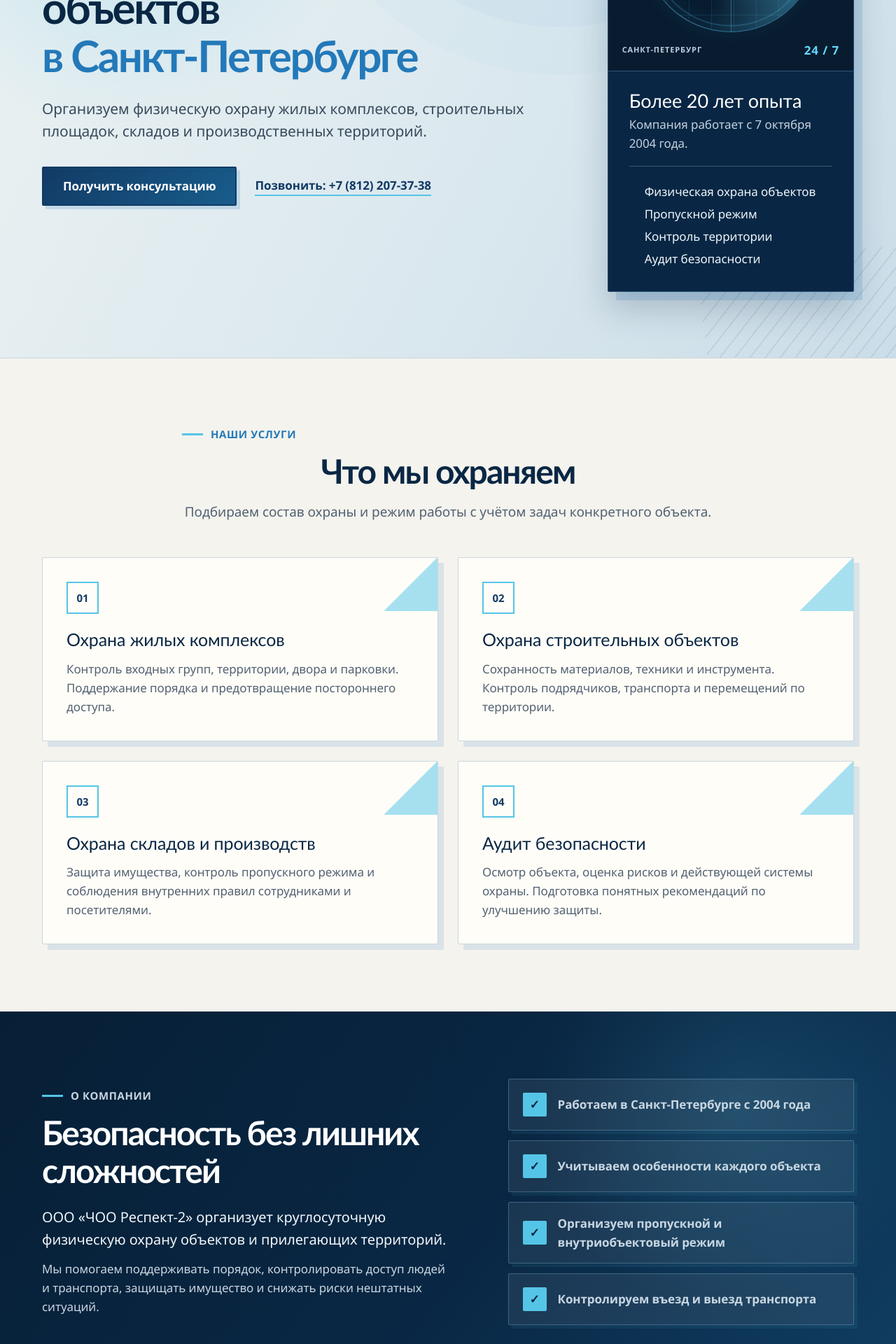
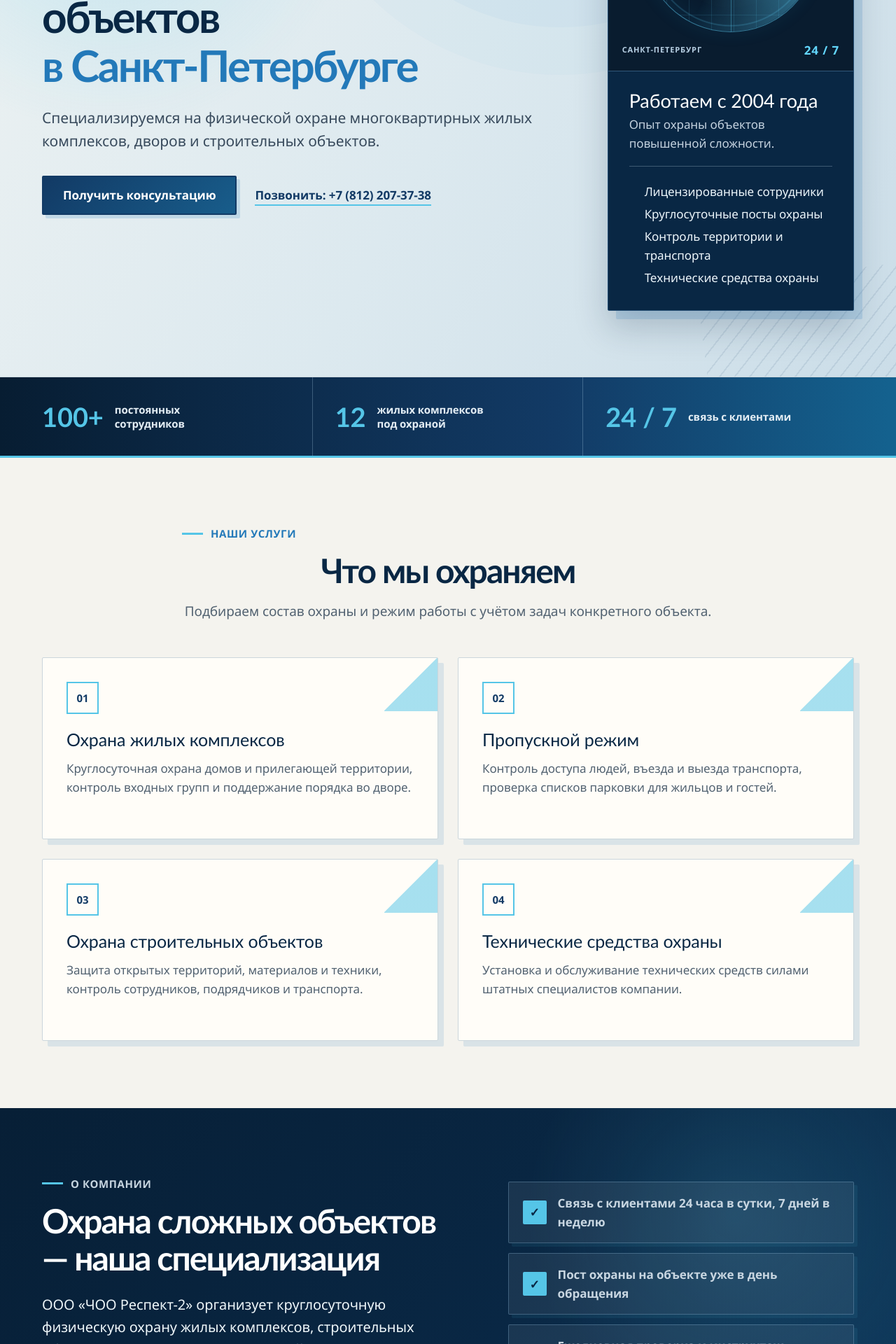
Before and after one commit to Gonerr/lendings, a Next.js app in the folder Респект-2/: page / in a window 1280 px wide. Shown: the part 480-2400 px from the top of the page at 70% size. Built offline with nearby package versions, Linux system fonts and the light colour scheme.

Commit message:
Обновить информацию о Респект-2 по буклету

```diff
--- a/Респект-2/app/globals.css
+++ b/Респект-2/app/globals.css
@@ -349,6 +349,32 @@ button { color: inherit; }
   to { transform: rotate(360deg); }
 }
 
+.stats-strip {
+  color: #fff;
+  background: linear-gradient(90deg, #071d32 0%, var(--navy) 62%, #14628f 100%);
+  border-bottom: 3px solid var(--cyan);
+}
+
+.stats-grid {
+  display: grid;
+  grid-template-columns: repeat(3, 1fr);
+}
+
+.stats-grid div {
+  display: grid;
+  grid-template-columns: auto 1fr;
+  align-items: center;
+  gap: 16px;
+  min-height: 112px;
+  padding: 24px 32px;
+  border-right: 1px solid rgba(184, 220, 239, 0.28);
+}
+
+.stats-grid div:first-child { padding-left: 0; }
+.stats-grid div:last-child { padding-right: 0; border-right: 0; }
+.stats-grid strong { color: var(--cyan); font-family: "Trebuchet MS", sans-serif; font-size: 38px; line-height: 1; }
+.stats-grid span { max-width: 180px; color: #e3edf4; font-size: 15px; font-weight: 700; line-height: 1.35; }
+
 .section { position: relative; padding: 96px 0; background: var(--paper); }
 .section-muted {
   color: #fff;
@@ -437,6 +463,21 @@ button { color: inherit; }
   font-weight: 800;
 }
 .advantages p { margin: 0; color: #fff; font-weight: 700; }
+
+.safety-section { background: #e8edf0; }
+.safety-grid { display: grid; grid-template-columns: repeat(3, 1fr); gap: 22px; }
+.safety-grid article {
+  min-height: 255px;
+  padding: 30px;
+  border: 1px solid var(--line);
+  border-left: 5px solid var(--blue);
+  border-radius: 2px;
+  background: var(--surface);
+  box-shadow: 7px 7px 0 #d2dde1;
+}
+.safety-grid span { color: var(--blue); font-size: 14px; font-weight: 900; letter-spacing: 0.08em; }
+.safety-grid h3 { margin: 18px 0 10px; color: var(--navy-dark); font-family: "Trebuchet MS", sans-serif; font-size: 24px; line-height: 1.25; }
+.safety-grid p { margin: 0; color: var(--muted); }
 
 .steps-grid { display: grid; grid-template-columns: repeat(3, 1fr); gap: 22px; }
 .steps-grid article { position: relative; padding: 34px 30px; border: 1px solid var(--line); border-top: 5px solid var(--blue); border-radius: 2px; background: var(--surface); box-shadow: 6px 6px 0 #dbe4e7; }
@@ -565,6 +606,7 @@ footer { padding: 44px 0 28px; color: #fff; background: linear-gradient(90deg, #
   .hero-grid { grid-template-columns: 1fr; gap: 42px; }
   .hero-card { max-width: 660px; }
   .about-grid, .contact-grid { grid-template-columns: 1fr; gap: 46px; }
+  .stats-grid div { grid-template-columns: 1fr; gap: 8px; }
   .footer-main { grid-template-columns: 1fr 1fr; }
   .footer-main div { grid-column: 1 / -1; }
 }
@@ -585,10 +627,16 @@ footer { padding: 44px 0 28px; color: #fff; background: linear-gradient(90deg, #
   .phone-link { text-align: center; }
   .radar-screen { width: min(230px, 78%); }
   .hero-card-copy { padding: 24px; }
+  .stats-grid { grid-template-columns: 1fr; padding: 10px 0; }
+  .stats-grid div,
+  .stats-grid div:first-child,
+  .stats-grid div:last-child { grid-template-columns: 92px 1fr; min-height: 82px; padding: 18px 0; border-right: 0; border-bottom: 1px solid rgba(184, 220, 239, 0.24); }
+  .stats-grid div:last-child { border-bottom: 0; }
+  .stats-grid strong { font-size: 32px; }
   .section { padding: 64px 0; }
   .section-heading { margin-bottom: 32px; text-align: left; }
   .section-heading > p:last-child { margin-left: 0; }
-  .services-grid, .steps-grid { grid-template-columns: 1fr; }
+  .services-grid, .steps-grid, .safety-grid { grid-template-columns: 1fr; }
   .service-card { min-height: 0; padding: 26px; }
   .about-grid { gap: 36px; }
   .contact-section { padding: 64px 0; }
--- a/Респект-2/app/layout.tsx
+++ b/Респект-2/app/layout.tsx
@@ -4,7 +4,7 @@ import "./globals.css";
 export const metadata: Metadata = {
   title: "Респект-2 — частная охранная организация",
   description:
-    "Физическая охрана жилых комплексов, строительных и производственно-складских объектов в Санкт-Петербурге.",
+    "Физическая охрана жилых комплексов, дворов, парковок и строительных объектов в Санкт-Петербурге.",
   other: {
     "codex-preview": "development",
   },
--- a/Респект-2/app/page.jsx
+++ b/Респект-2/app/page.jsx
@@ -9,30 +9,45 @@ const services = [
   {
     number: "01",
     title: "Охрана жилых комплексов",
-    text: "Контроль входных групп, территории, двора и парковки. Поддержание порядка и предотвращение постороннего доступа.",
+    text: "Круглосуточная охрана домов и прилегающей территории, контроль входных групп и поддержание порядка во дворе.",
   },
   {
     number: "02",
-    title: "Охрана строительных объектов",
-    text: "Сохранность материалов, техники и инструмента. Контроль подрядчиков, транспорта и перемещений по территории.",
+    title: "Пропускной режим",
+    text: "Контроль доступа людей, въезда и выезда транспорта, проверка списков парковки для жильцов и гостей.",
   },
   {
     number: "03",
-    title: "Охрана складов и производств",
-    text: "Защита имущества, контроль пропускного режима и соблюдения внутренних правил сотрудниками и посетителями.",
+    title: "Охрана строительных объектов",
+    text: "Защита открытых территорий, материалов и техники, контроль сотрудников, подрядчиков и транспорта.",
   },
   {
     number: "04",
-    title: "Аудит безопасности",
-    text: "Осмотр объекта, оценка рисков и действующей системы охраны. Подготовка понятных рекомендаций по улучшению защиты.",
+    title: "Технические средства охраны",
+    text: "Установка и обслуживание технических средств силами штатных специалистов компании.",
   },
 ];
 
 const advantages = [
-  "Работаем в Санкт-Петербурге с 2004 года",
-  "Учитываем особенности каждого объекта",
-  "Организуем пропускной и внутриобъектовый режим",
-  "Контролируем въезд и выезд транспорта",
+  "Связь с клиентами 24 часа в сутки, 7 дней в неделю",
+  "Пост охраны на объекте уже в день обращения",
+  "Ежедневная проверка и инструктаж сотрудников",
+  "Подробный и прозрачный расчёт стоимости услуг",
+];
+
+const safetyZones = [
+  {
+    title: "Тишина и порядок",
+    text: "Решаем вопросы при конфликтных ситуациях, пресекаем хулиганство и распитие алкоголя в подъездах и во дворе.",
+  },
+  {
+    title: "Защита от вандализма",
+    text: "Предотвращаем порчу лифтов, лавочек, урн, зелёных насаждений и другого общедомового имущества.",
+  },
+  {
+    title: "Контроль парковки",
+    text: "Организуем въезд автомобилей по согласованным спискам для постоянно проживающих жильцов и их гостей.",
+  },
 ];
 
 const steps = [
@@ -47,7 +62,7 @@ const requisites = [
   ["ОГРН", "1047855102888"],
   ["ИНН / КПП", "7841304024 / 781001001"],
   ["Генеральный директор", "Серобаба Василий Васильевич"],
-  ["Юридический адрес", "196066, Санкт-Петербург, Московский пр., д. 183-185, стр. 2, пом. 251Н"],
+  ["Юридический адрес", "196066, Санкт-Петербург, Московский пр., д. 183-185, литер Б, пом. 251-Н"],
   ["Налоговый режим", "УСН · малое предприятие"],
 ];
 
@@ -146,7 +161,7 @@ export default function Home() {
           <div className="hero-copy">
             <p className="eyebrow">ООО «ЧОО Респект-2»</p>
             <h1>Надёжная охрана объектов <span>в Санкт-Петербурге</span></h1>
-            <p className="hero-lead">Организуем физическую охрану жилых комплексов, строительных площадок, складов и производственных территорий.</p>
+            <p className="hero-lead">Специализируемся на физической охране многоквартирных жилых комплексов, дворов и строительных объектов.</p>
             <div className="hero-actions">
               <button className="button" type="button" onClick={openForm}>Получить консультацию</button>
               <a className="phone-link" href="tel:+78122073738">Позвонить: {PHONE}</a>
@@ -166,16 +181,24 @@ export default function Home() {
               <div className="radar-status"><span>Санкт-Петербург</span><strong>24 / 7</strong></div>
             </div>
             <div className="hero-card-copy">
-              <h2>Более 20 лет опыта</h2>
-              <p>Компания работает с 7 октября 2004 года.</p>
+              <h2>Работаем с 2004 года</h2>
+              <p>Опыт охраны объектов повышенной сложности.</p>
               <ul>
-                <li>Физическая охрана объектов</li>
-                <li>Пропускной режим</li>
-                <li>Контроль территории</li>
-                <li>Аудит безопасности</li>
+                <li>Лицензированные сотрудники</li>
+                <li>Круглосуточные посты охраны</li>
+                <li>Контроль территории и транспорта</li>
+                <li>Технические средства охраны</li>
               </ul>
             </div>
           </aside>
+        </div>
+      </section>
+
+      <section className="stats-strip" aria-label="Компания в цифрах">
+        <div className="container stats-grid">
+          <div><strong>100+</strong><span>постоянных сотрудников</span></div>
+          <div><strong>12</strong><span>жилых комплексов под охраной</span></div>
+          <div><strong>24 / 7</strong><span>связь с клиентами</span></div>
         </div>
       </section>
 
@@ -203,13 +226,33 @@ export default function Home() {
         <div className="container about-grid">
           <div>
             <p className="eyebrow">О компании</p>
-            <h2>Безопасность без лишних сложностей</h2>
-            <p className="large-text">ООО «ЧОО Респект-2» организует круглосуточную физическую охрану объектов и прилегающих территорий.</p>
-            <p>Мы помогаем поддерживать порядок, контролировать доступ людей и транспорта, защищать имущество и снижать риски нештатных ситуаций.</p>
+            <h2>Охрана сложных объектов — наша специализация</h2>
+            <p className="large-text">ООО «ЧОО Респект-2» организует круглосуточную физическую охрану жилых комплексов, строительных объектов и прилегающих территорий.</p>
+            <p>Большие площади, открытые пространства, множество жильцов, обслуживающий персонал и дорогостоящие материалы требуют продуманной системы безопасности. Мы учитываем эти особенности, минимизируем риски хищений и заранее замечаем нюансы, способные повлиять на охрану объекта.</p>
           </div>
 
           <div className="advantages">
             {advantages.map((item) => <div key={item}><span aria-hidden="true">✓</span><p>{item}</p></div>)}
+          </div>
+        </div>
+      </section>
+
+      <section className="section safety-section" id="safety">
+        <div className="container">
+          <div className="section-heading">
+            <p className="eyebrow">Дом и двор</p>
+            <h2>Обеспечиваем зону безопасности</h2>
+            <p>Охрана — это не только пост у входа, но и ежедневный порядок на всей территории жилого комплекса.</p>
+          </div>
+
+          <div className="safety-grid">
+            {safetyZones.map((item, index) => (
+              <article key={item.title}>
+                <span aria-hidden="true">0{index + 1}</span>
+                <h3>{item.title}</h3>
+                <p>{item.text}</p>
+              </article>
+            ))}
           </div>
         </div>
       </section>
@@ -297,7 +340,7 @@ export default function Home() {
                 <form onSubmit={submit}>
                   <label>Ваше имя<input name="name" value={form.name} onChange={update} autoFocus required /></label>
                   <label>Телефон или e-mail<input name="contact" value={form.contact} onChange={update} required /></label>
-                  <label>Тип объекта<select name="object" value={form.object} onChange={update}><option value="">Выберите вариант</option><option>Жилой комплекс</option><option>Строительный объект</option><option>Склад или производство</option><option>Аудит безопасности</option><option>Другой объект</option></select></label>
+                  <label>Тип объекта<select name="object" value={form.object} onChange={update}><option value="">Выберите вариант</option><option>Жилой комплекс</option><option>Строительный объект</option><option>Двор или парковка</option><option>Технические средства охраны</option><option>Другой объект</option></select></label>
                   <label>Комментарий<textarea name="message" rows="4" value={form.message} onChange={update} /></label>
                   <label className="consent"><input type="checkbox" required /><span>Согласен(на) на обработку указанных данных для ответа на обращение</span></label>
                   <button className="button form-button" type="submit">Отправить по e-mail</button>
```
